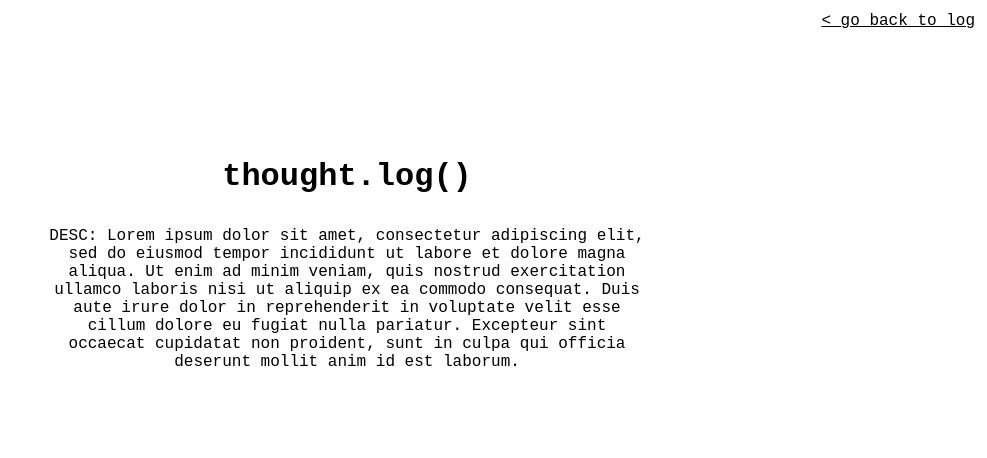
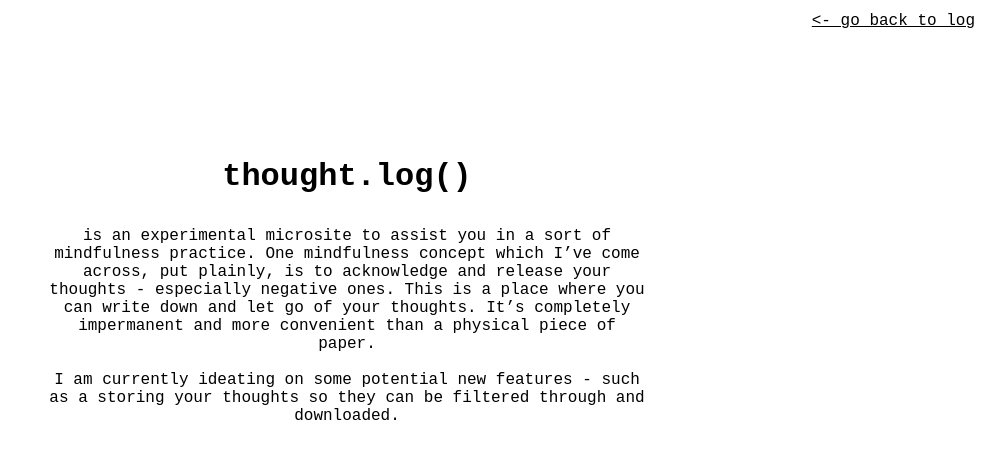
Before and after one commit to abjoines/thoughts_log, a plain HTML site: page about.html in a window 1280 px wide. Shown: the whole page, without its empty margins (293-1280 px from the left). Drawn offline with Linux system fonts and the light colour scheme; a web font is replaced by a local one.

Commit message:
text update

```diff
--- a/about.html
+++ b/about.html
@@ -14,15 +14,18 @@
 
     <body>
         <nav>
-            <a href="index.html"> &#60; go back to log</a>
+            <a href="index.html"> &#60;- go back to log</a>
         </nav>
         <h1>thought.log()</h1>
-        <p>DESC: Lorem ipsum dolor sit amet, consectetur adipiscing elit,
-            sed do eiusmod tempor incididunt ut labore et dolore magna aliqua.
-             Ut enim ad minim veniam, quis nostrud exercitation ullamco laboris
-             nisi ut aliquip ex ea commodo consequat. Duis aute irure dolor in
-             reprehenderit in voluptate velit esse cillum dolore eu fugiat nulla
-              pariatur. Excepteur sint occaecat cupidatat non proident, sunt in
-              culpa qui officia deserunt mollit anim id est laborum.</p>
+        <p>is an experimental microsite to assist you in a sort of mindfulness practice.
+        One mindfulness concept which I’ve come across, put plainly, is to acknowledge and release your thoughts -
+        especially negative ones. This is a place where you can write down and let
+        go of your thoughts. It’s completely impermanent and more convenient than a physical piece of paper.
+        </p>
+        <br>
+        <p>
+        I am currently ideating on some potential new features - such as a storing your thoughts
+        so they can be filtered through and downloaded.
+        </p>
     </body>
 </html>
```
